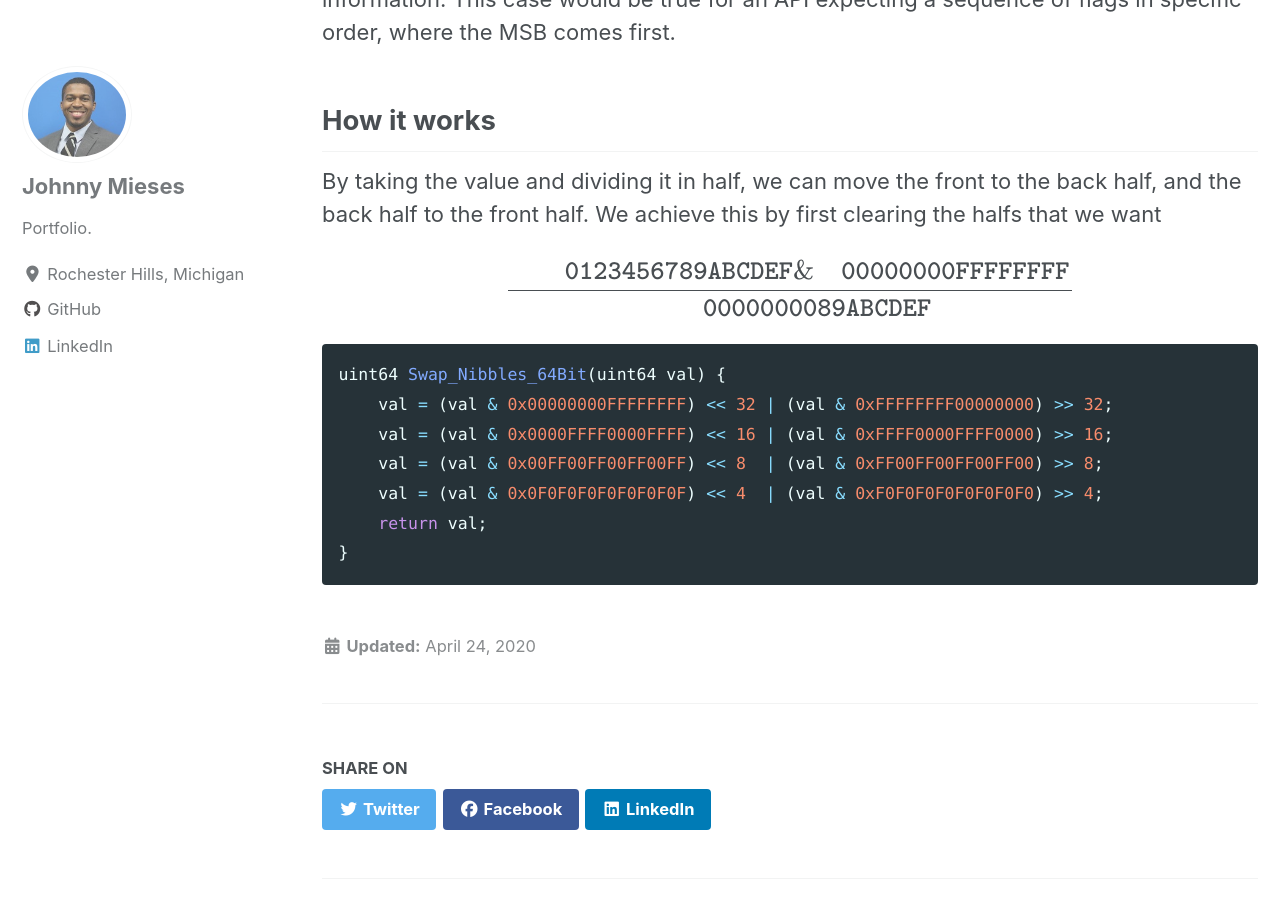
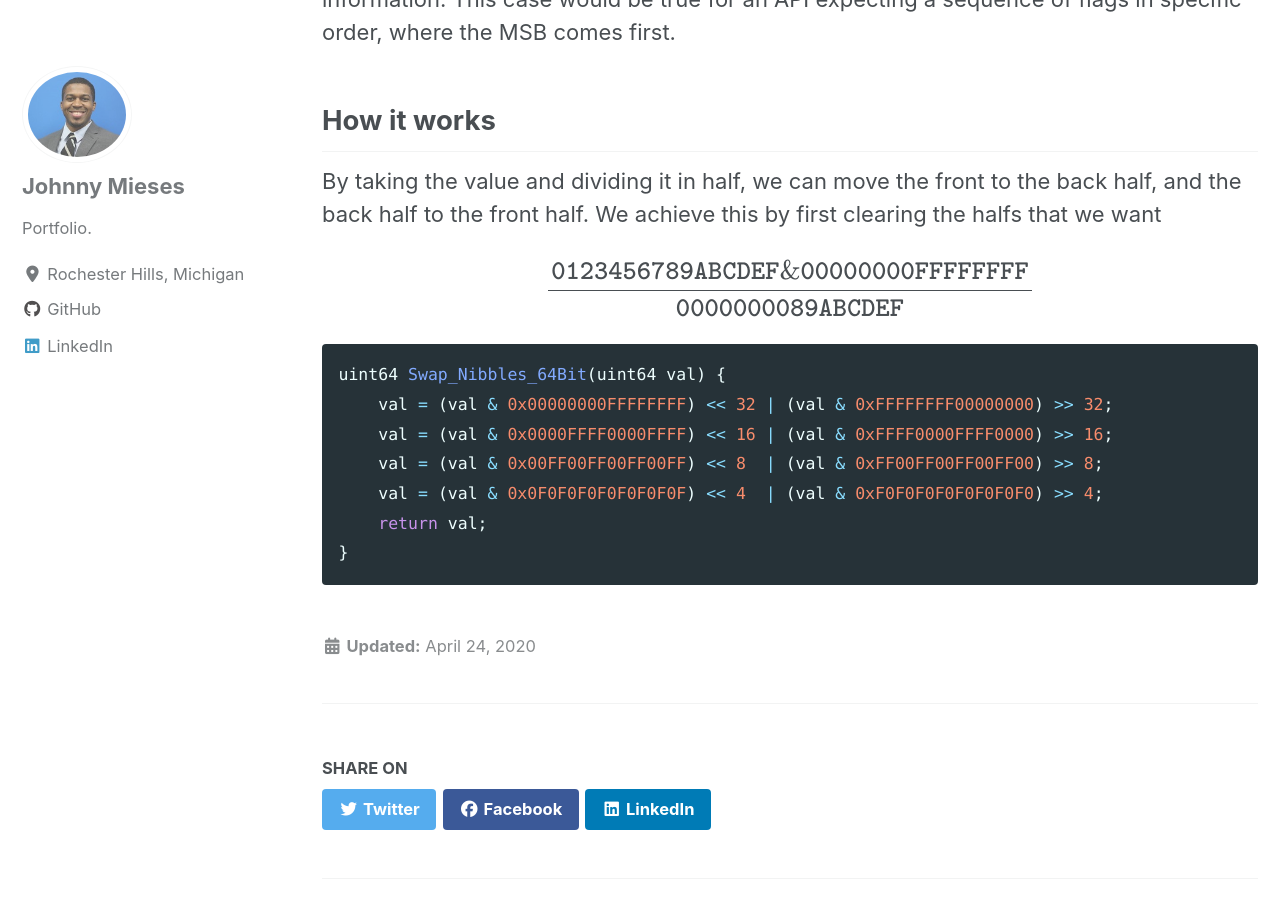
Before and after one commit to jmieses/jmportfolio.github.io, a Jekyll site: the page built from _posts/2020-04-24-Swapping-Nibbles-in-64-bitfield.md, in a window 1280 px wide and 900 px high, scrolled down 773 px. Built offline with Jekyll 4.4.1, drawn with Linux system fonts in a browser that asks for light colours; cached includes are drawn as plain includes; nearby versions of some CDN libraries; formulas are drawn with MathJax 3.

Commit message:
post update

````diff
--- a/_posts/2020-04-24-Swapping-Nibbles-in-64-bitfield.md
+++ b/_posts/2020-04-24-Swapping-Nibbles-in-64-bitfield.md
@@ -21,7 +21,7 @@ In addition, let's suppose that we need to keep the nibbles in a specific ordere
 
 By taking the value and dividing it in half, we can move the front to the back half, and the back half to the front half. We achieve this by first clearing the halfs that we want
 
-$$ \frac{\qquad \texttt{0123456789ABCDEF} \\ \&  \quad \texttt{00000000FFFFFFFF}}{\qquad \texttt{0000000089ABCDEF}}  $$
+$$ \frac{\texttt{0123456789ABCDEF} \\ \&  \texttt{00000000FFFFFFFF}}{ \texttt{0000000089ABCDEF}}  $$
 
 ```c
 uint64 Swap_Nibbles_64Bit(uint64 val) {
````
